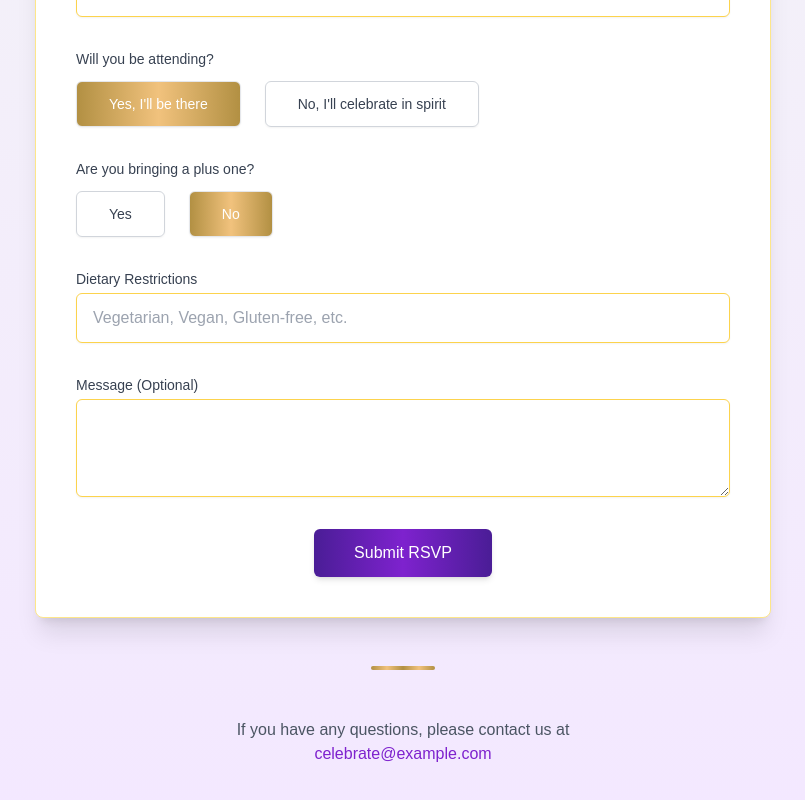
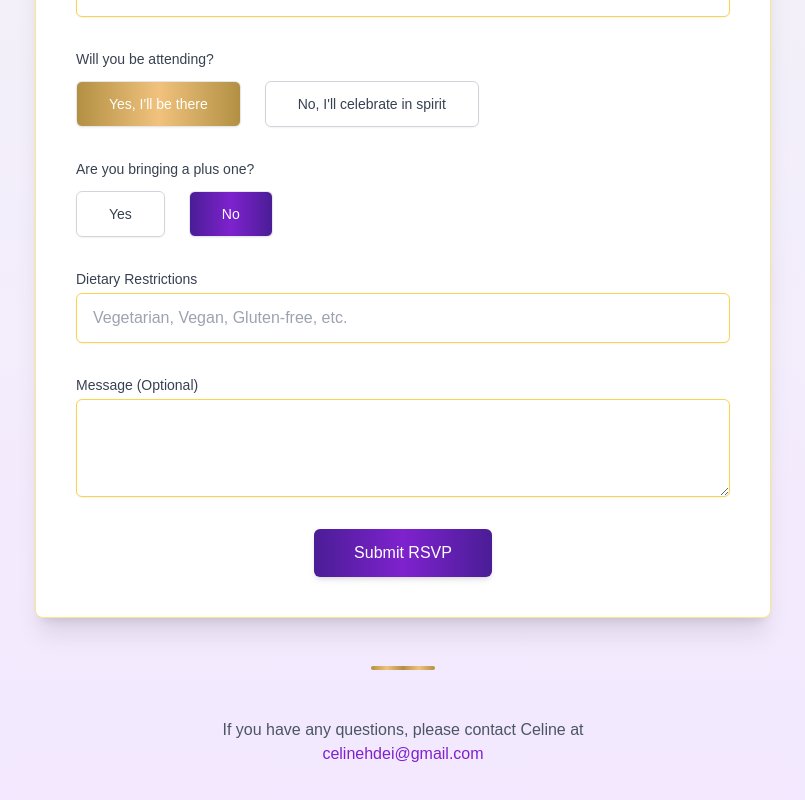
Before and after one commit to boakyeni/nanas-wedding, a Next.js app: page /rsvp in a window 1280 px wide. Shown: the part 432-1232 px from the top of the page, without its empty margins (237-1042 px from the left). Built offline with nearby package versions, Linux system fonts and the light colour scheme.

Commit message:
new colors

```diff
--- a/src/app/components/RSVP.js
+++ b/src/app/components/RSVP.js
@@ -32,13 +32,6 @@ const RSVP = () => {
                 [name]: value
             });
         }
-    };
-
-    const handleRadioChange = (e) => {
-        setFormData({
-            ...formData,
-            attending: e.target.value
-        });
     };
 
     const handleAttendingClick = (value) => {
@@ -149,7 +142,7 @@ const RSVP = () => {
                                         <button
                                             type="button"
                                             className={`${buttonCommonClasses} ${formData.attending === 'no' ? 'text-white ' : 'text-gray-700 border-gray-300 hover:border-purple-300'}`}
-                                            style={formData.attending === 'no' ? { background: goldGradient } : {}}
+                                            style={formData.attending === 'no' ? { background: purpleGradient } : {}}
                                             onClick={() => handleAttendingClick('no')}
                                         >
                                             No, I'll celebrate in spirit
@@ -173,7 +166,7 @@ const RSVP = () => {
                                                 <button
                                                     type="button"
                                                     className={`${buttonCommonClasses} ${formData.plusOne === false ? 'text-white ' : 'text-gray-700 border-gray-300 hover:border-purple-300'}`}
-                                                    style={formData.plusOne === false ? { background: goldGradient } : {}}
+                                                    style={formData.plusOne === false ? { background: purpleGradient } : {}}
                                                     onClick={() => setFormData({ ...formData, plusOne: false, plusOneName: '' })}
                                                 >
                                                     No
@@ -254,8 +247,8 @@ const RSVP = () => {
                 </div>
 
                 <div className="mt-12 text-center text-gray-600">
-                    <p>If you have any questions, please contact us at</p>
-                    <p className="text-purple-700 font-medium">celebrate@example.com</p>
+                    <p>If you have any questions, please contact Celine at</p>
+                    <p className="text-purple-700 font-medium">celinehdei@gmail.com</p>
                 </div>
             </div>
         </div>
--- a/src/app/components/ThankYou.js
+++ b/src/app/components/ThankYou.js
@@ -69,7 +69,7 @@ const ThankYou = () => {
         <p>Please save this information for your records:</p>
         <p className="mt-4 font-medium">Date: January 3, 2026</p>
         <p className="font-medium">Location: East Legon, Accra, Ghana</p>
-        <p className="mt-4">A confirmation has been sent to your email address.</p>
+        <p className="mt-4">A reminder will be sent to your email address in autumn.</p>
       </div>
     </div>
   );
--- a/src/app/layout.js
+++ b/src/app/layout.js
@@ -34,20 +34,20 @@ export const metadata = {
   title: "Nimako & Saliu",
   description: "Join us to celebrate the wedding of Nana Serwaa and Abdul Wahab.",
   openGraph: {
-    title: "Nimako & Saliu's Wedding Invitation",
+    title: "Nimako & Saliu's Wedding",
     description: "Join us to celebrate the wedding of Nana Serwaa and Abdul Wahab.",
     images: [
       {
         url: "/n_w.png",
         width: 1500,
         height: 1500,
-        alt: "Nimako & Saliu Wedding Invitation"
+        alt: "Nimako & Saliu Wedding"
       }
     ],
   },
   twitter: {
     card: "summary_large_image",
-    title: "Nimako & Saliu's Wedding Invitation",
+    title: "Nimako & Saliu's Wedding",
     description: "Join us to celebrate the wedding of Nana Serwaa and Abdul Wahab.",
     images: ["/n_w.png"]
   }
```
